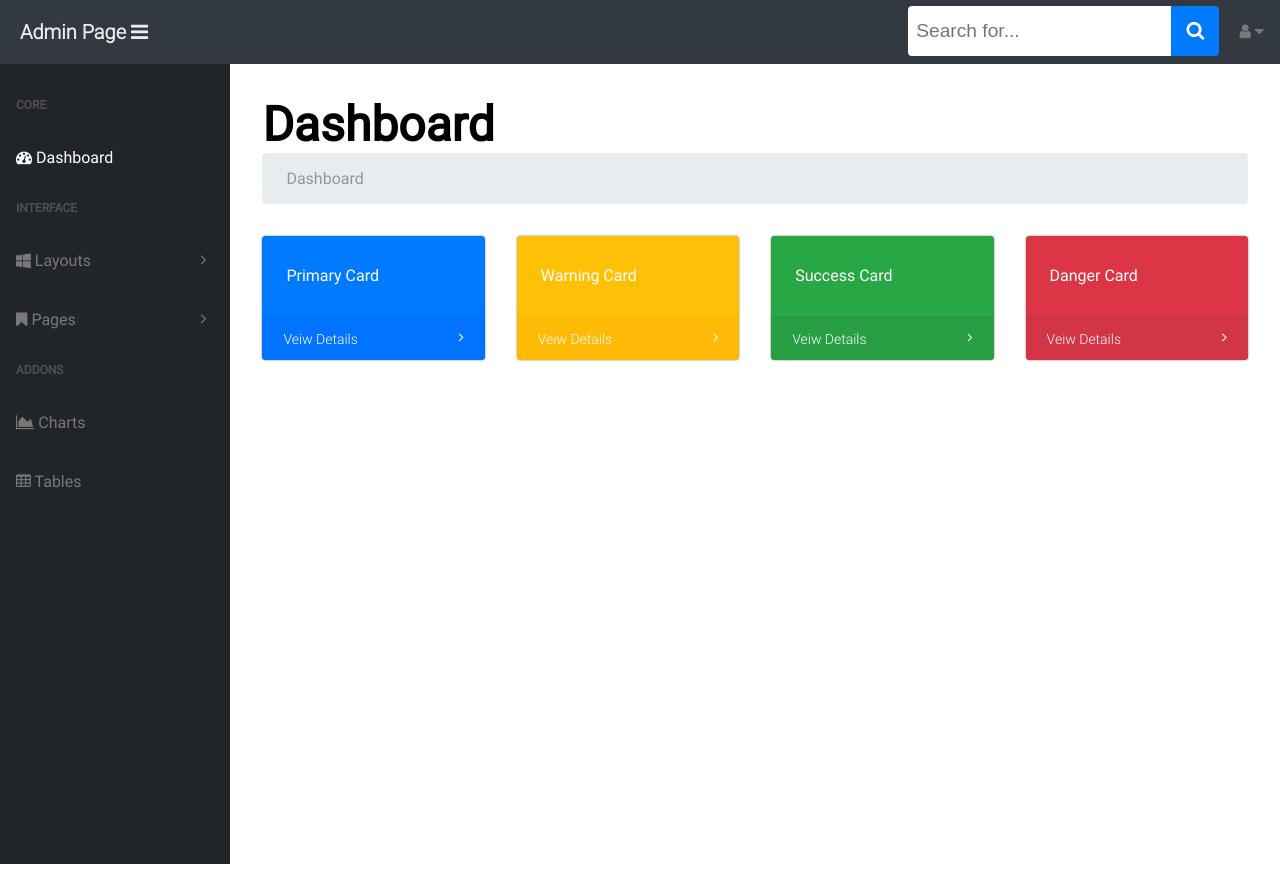
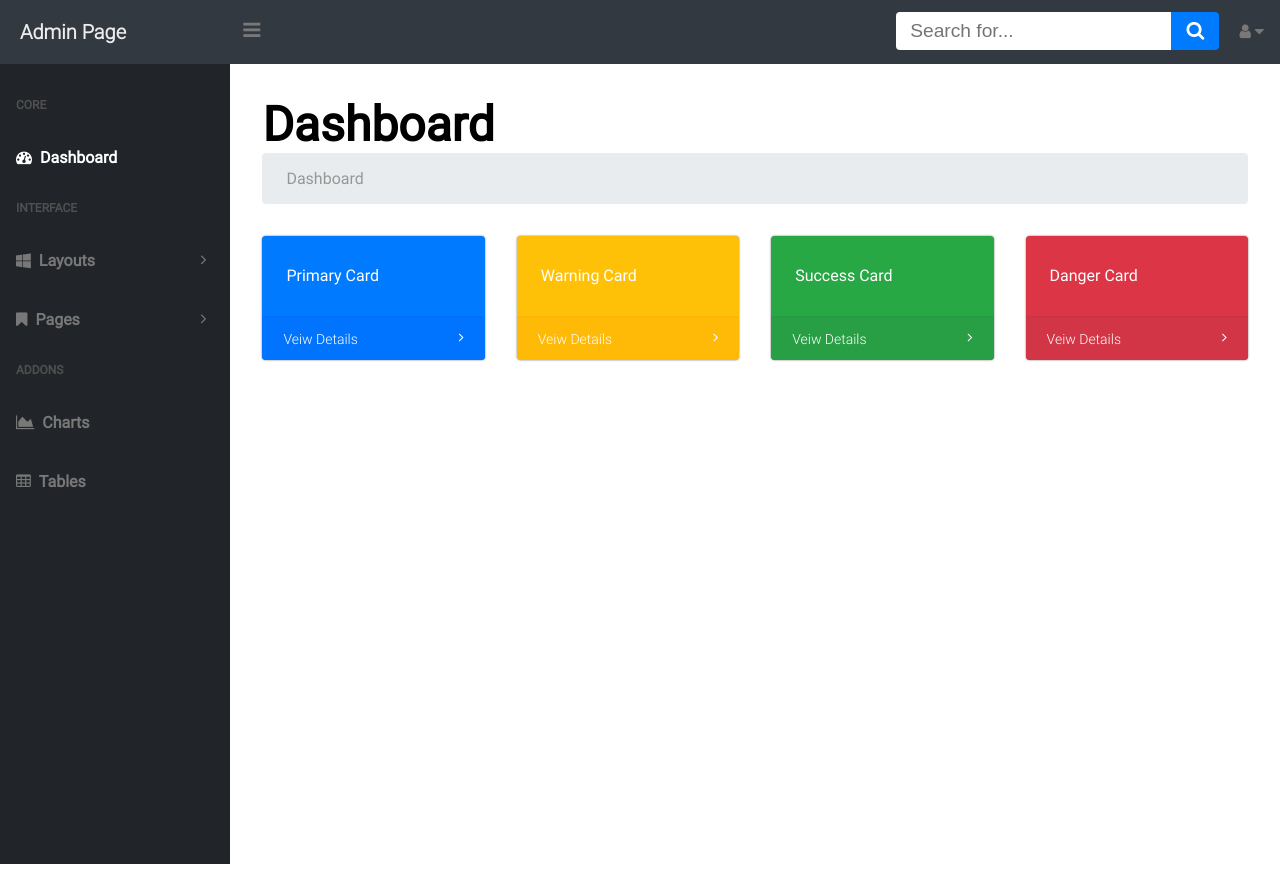
Before and after one commit to papgergo1997/project-css3-002-admin-template, a plain HTML site: page index.html in a window 1280 px wide. Before the commit the page ends 864 px from the top, so only its background shows below. Drawn offline with Linux system fonts and the light colour scheme.

Commit message:
css-project-completed

```diff
--- a/css/style.css
+++ b/css/style.css
@@ -19,6 +19,7 @@ body {
     color: rgb(236, 236, 236);
     height: 4em;
     line-height: 4em;
+    display: block;
 }
 
 .header__title {
@@ -26,6 +27,13 @@ body {
     font-size: 1.25rem;
     font-family: "roboto-light";
     padding-left: 1em;
+}
+
+.header__title span {
+    position: absolute;
+    left: 19%;
+    top: 1em;
+    color: rgb(120, 120, 120);
 }
 
 .header__search--greyOne {
@@ -48,9 +56,10 @@ body {
     border: 2px solid transparent;
     border-top-left-radius: 4px;
     border-bottom-left-radius: 4px;
-    padding: 0.75rem 0.375rem;
+    padding: 0.375rem 0.75rem;
     font-size: 1.2rem;
     transition: border 0.5s ease-in;
+    outline: transparent;
 }
 
 .search__input:focus {
@@ -61,17 +70,21 @@ body {
     border: 2px solid transparent;
     width: 2.5em;
     background-color: rgb(0, 123, 255);
-    padding: 0.75rem 0.75rem;
+    padding: 0.375rem 0.375rem;
     margin-left: -0.2em;
     color: white;
     font-size: 1.2em;
     border-bottom-right-radius: 4px;
     border-top-right-radius: 4px;
+}
 
+
+
+main {
+    display: flex;
 }
 
 aside {
-    float: left;
     margin: 0;
     padding: 0;
     height: 100vh;
@@ -79,11 +92,10 @@ aside {
 }
 
 section {
-    display: inline-block;
     width: 77vw;
+    height: 100vh;
     padding-left: 2em;
     padding-top: 2em;
-
 }
 
 /*Navigation*/
@@ -121,6 +133,21 @@ section {
 
 .white-li {
     color: white;
+    font-weight: 100;
+}
+
+li h4 {
+    width: 0.1em;
+    padding: 0;
+    margin-left: 0.5em;
+    margin-top: 0;
+    margin-bottom: 0;
+    display: inline-block;
+}
+
+@media screen and (max-width: 700px) {
+    li h4{color: transparent;
+    }
 }
 
 /*section*/
@@ -148,13 +175,16 @@ section {
 }
 
 .main__card {
-   width: 25%;
+    width: 25%;
    margin-top: 2em;
     color: white;
     font-family: inherit;
     border-radius: .25rem;
     box-shadow: 0 0 2px rgb(100, 100, 100);
 }
+
+
+
 
 
 .card__top {
@@ -237,3 +267,14 @@ border-top: solid 2px rgb(202, 53, 69);
 .card__top.card__bottom {
     background-color: .3s
 }
+
+@media screen and (max-width: 700px) {
+    .main__cards{
+        display: inline-block;
+    }
+    .main__card {
+        width: 100%;
+        margin-left: 0;
+        margin-right: 0;
+    }
+}
--- a/index.html
+++ b/index.html
@@ -27,13 +27,13 @@ Admin Page <span class="fa fa-bars"></span>
                 <ul class="nav__ul">
 
                     <li class="small-nav">CORE</li>
-                    <li class="white-li"><i class="fa fa-tachometer"></i> Dashboard</li>
+                    <li class="white-li "><i class="fa fa-tachometer"></i><h4> Dashboard</h4></li>
                     <li class="small-nav">INTERFACE</li>
-                    <li><i class="fa fa-windows"></i> Layouts <span class="fa fa-angle-right"></span> </li>
-                    <li><i class="fa fa-bookmark"></i> Pages <span class="fa fa-angle-right"></span> </li>
+                    <li><i class="fa fa-windows"></i><h4>Layouts</h4> <span class="fa fa-angle-right"></span> </li>
+                    <li><i class="fa fa-bookmark"></i><h4> Pages </h4><span class="fa fa-angle-right"></span> </li>
                     <li class="small-nav">ADDONS</li>
-                    <li><i class="fa fa-area-chart"></i> Charts</li>
-                    <li><i class="fa fa-table"></i> Tables</li>
+                    <li><i class="fa fa-area-chart"></i><h4> Charts</h4></li>
+                    <li><i class="fa fa-table"></i><h4> Tables</h4></li>
                 </ul>
             </nav>
         </aside>
```
